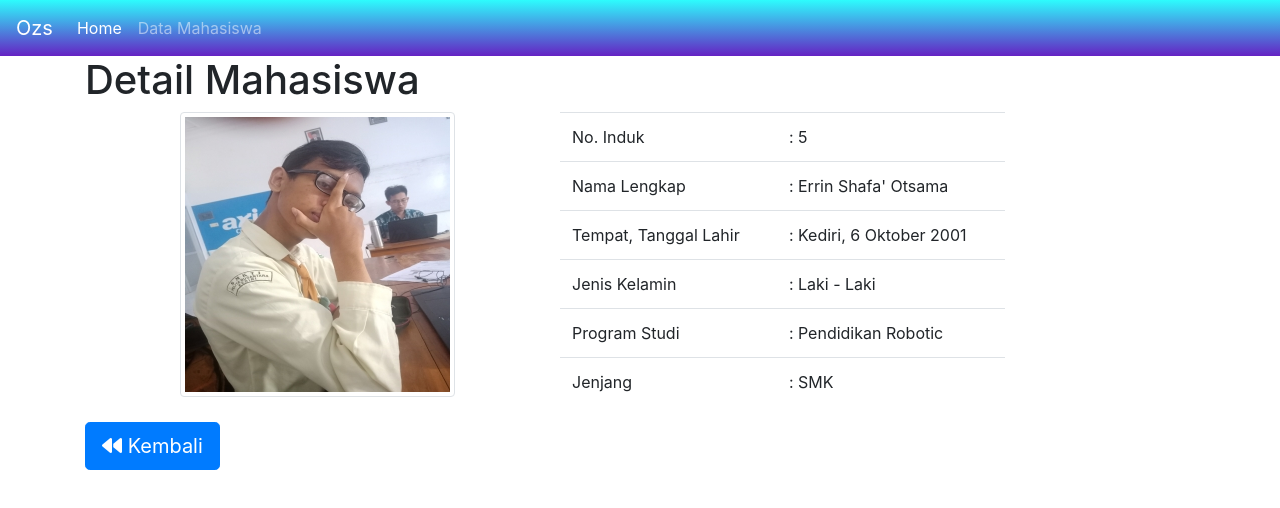
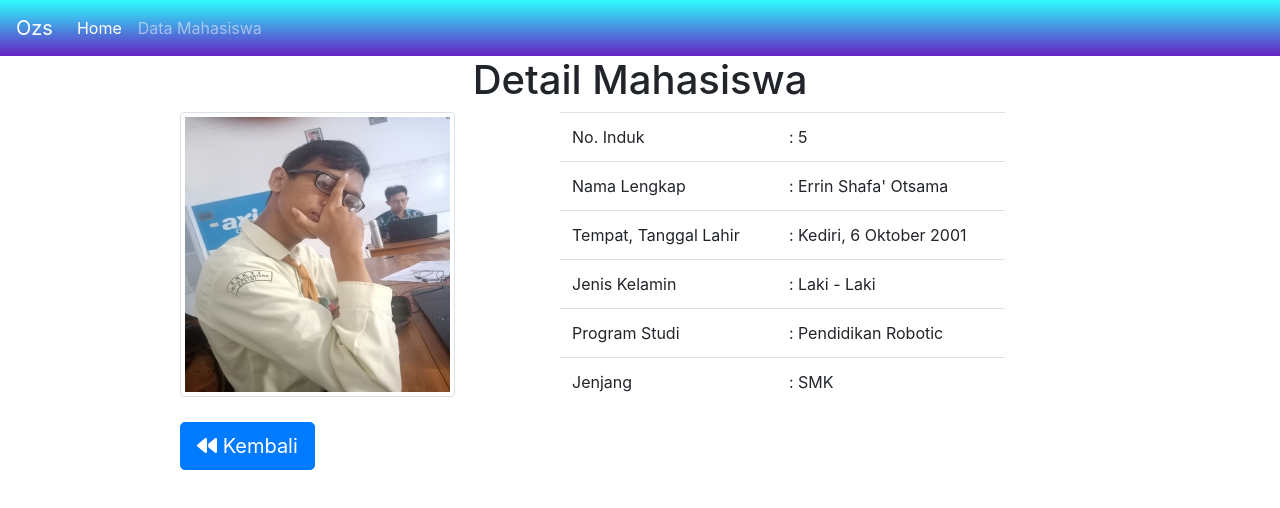
Before and after one commit to ErrinOtsama/uasganjil, a plain HTML site: page index.html in a window 1280 px wide. Drawn offline with nearby package versions, Linux system fonts and the light colour scheme.

Commit message:
Upload ke Github

```diff
--- a/index.html
+++ b/index.html
@@ -26,7 +26,7 @@
 
 <div class="container">
 	<header>
-		<h1>Detail Mahasiswa</h1>
+		<h1 class="text-center">Detail Mahasiswa</h1>
 	</header>
 	<div class="row">
 		<div class="col-sm-4 offset-sm-1">
@@ -63,7 +63,12 @@
 			</table>
 		</div>
 	</div>
-	<button type="button" class="btn btn-primary btn-lg"><i class="fa fa-backward" aria-hidden="true"></i> Kembali </button>
+	<div class="row">
+		<div class="col-sm-4 offset-sm-1">
+			<button type="button" class="btn btn-primary btn-lg"><i class="fa fa-backward" aria-hidden="true"></i> Kembali </button>
+		</div>
+	</div>
+
 </div>
 
 <script src="https://code.jquery.com/jquery-3.3.1.slim.min.js" integrity="sha384-q8i/X+965DzO0rT7abK41JStQIAqVgRVzpbzo5smXKp4YfRvH+8abtTE1Pi6jizo" crossorigin="anonymous"></script>
```
